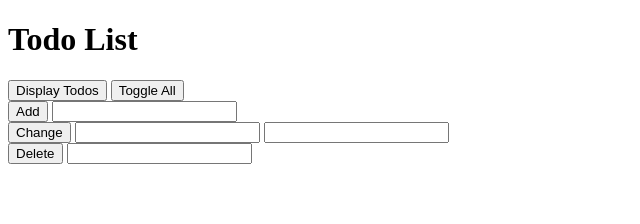
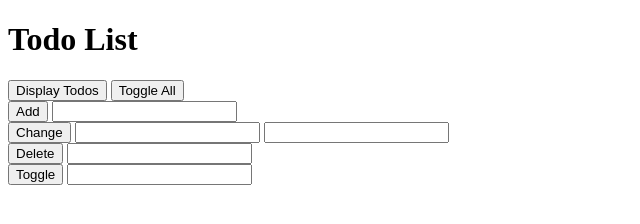
Before and after one commit to AdamSkuse/watchandcode_todolist, a plain HTML site: page index.html in a window 1280 px wide. Shown: the whole page, without its empty margins (0-640 px from the left). Drawn offline with Linux system fonts and the light colour scheme.

Commit message:
Completes '- it should have working controls for .toggleCompleted '; Completes Version 8.

```diff
--- a/index.html
+++ b/index.html
@@ -24,6 +24,11 @@
         <button onclick="handlers.deleteTodo()">Delete</button>
         <input id="deleteTodoPosition" type="number">
     </div>
+    <div>
+        <button onclick="handlers.toggleTodo()">Toggle</button>
+        <input id="toggleTodoPosition" type="number">
+    </div>
+
 <script type="text/javascript" src="todolist.js"></script>
 </body>
 
--- a/todolist.js
+++ b/todolist.js
@@ -56,9 +56,6 @@ var handlers = {
 	displayTodos: function(){
 		todoList.displayTodos();
 	},
-	toggleAll: function(){
-		todoList.toggleAll();
-    },
     addTodo: function(){
         addTodoTextInput = document.getElementById("addTodoTextInput");
         todoList.addTodo(addTodoTextInput.value);
@@ -75,5 +72,13 @@ var handlers = {
         deleteTodoPosition = document.getElementById("deleteTodoPosition");
         todoList.deleteTodo(deleteTodoPosition.valueAsNumber);
         deleteTodoPosition.value = "";
+    },
+    toggleTodo: function(){
+        toggleTodoPosition = document.getElementById("toggleTodoPosition");
+        todoList.toggleCompleted(toggleTodoPosition.valueAsNumber);
+        toggleTodoPosition.value = "";
+    },
+	toggleAll: function(){
+		todoList.toggleAll();
     }
 };
```
